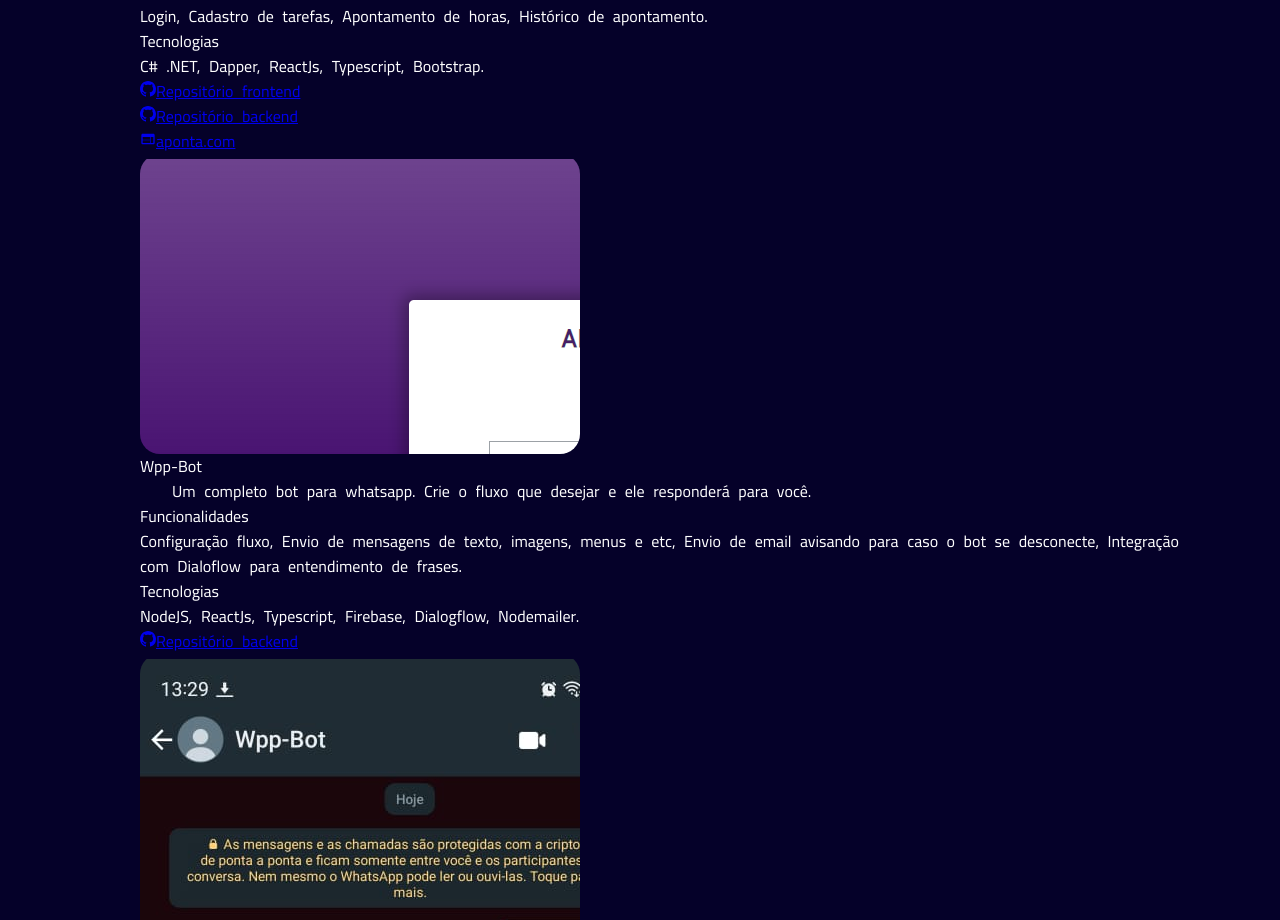
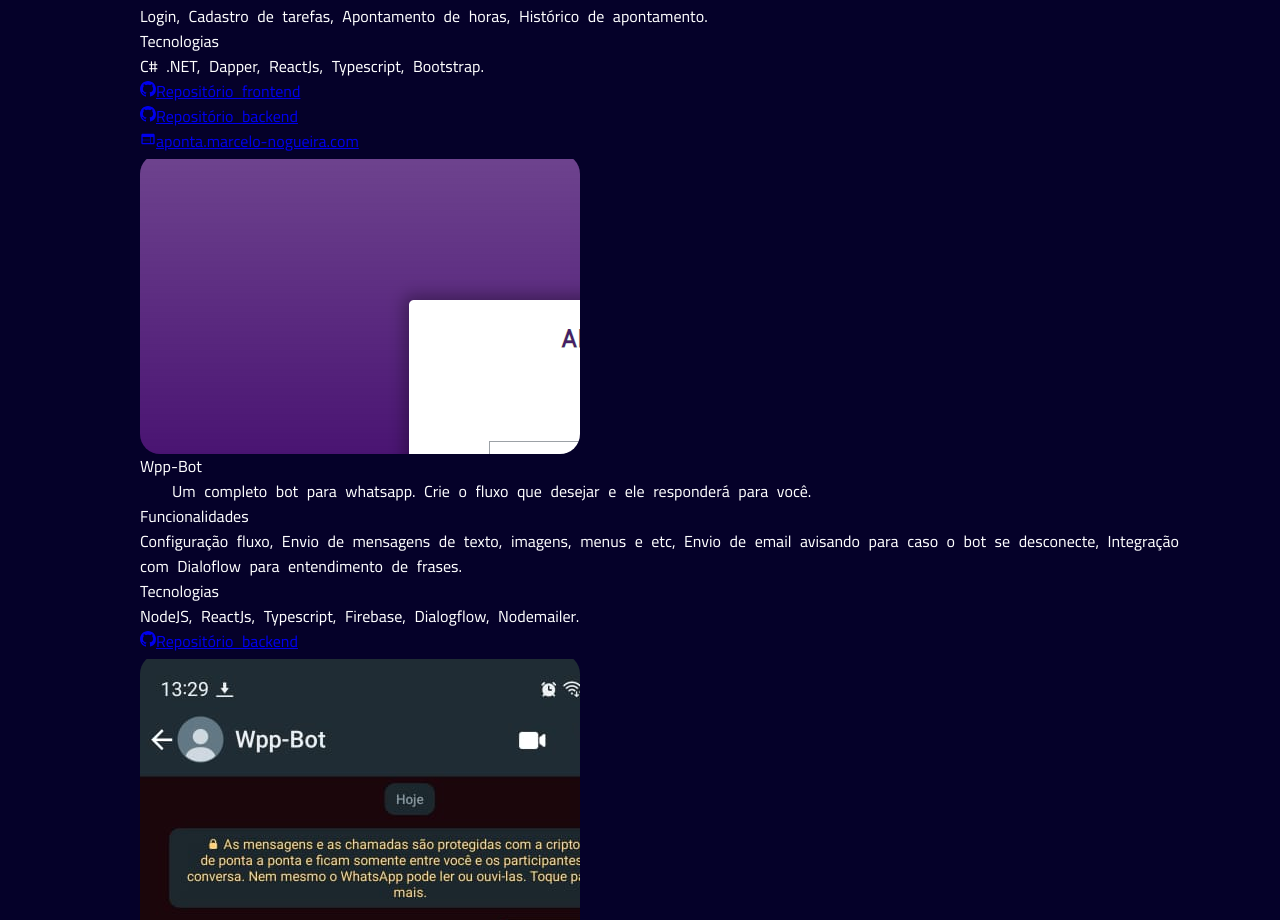
Before and after one commit to Mafealno/curriculum-vitae, a React (Create React App) app: page / in a window 1280 px wide. Shown: the part 5023-5943 px from the top of the page. Built offline with nearby package versions, Linux system fonts and the light colour scheme.

Commit message:
fix: ajuste dominio do site aponta

```diff
--- a/src/data.ts
+++ b/src/data.ts
@@ -190,7 +190,7 @@
         links: [
             { name: "Repositório frontend", url: "https://github.com/Aponta/aponta-client", type: "git" },
             { name: "Repositório backend", url: "https://github.com/Aponta/aponta-server", type: "git" },
-            { name: "aponta.com", url: "http://aponta-client.herokuapp.com/login", type: "site" },
+            { name: "aponta.marcelo-nogueira.com", url: "https://aponta.marcelo-nogueira.dev/login", type: "site" },
         ] as LinkProject[],
         subDirectory: "aponta"
     },
```
